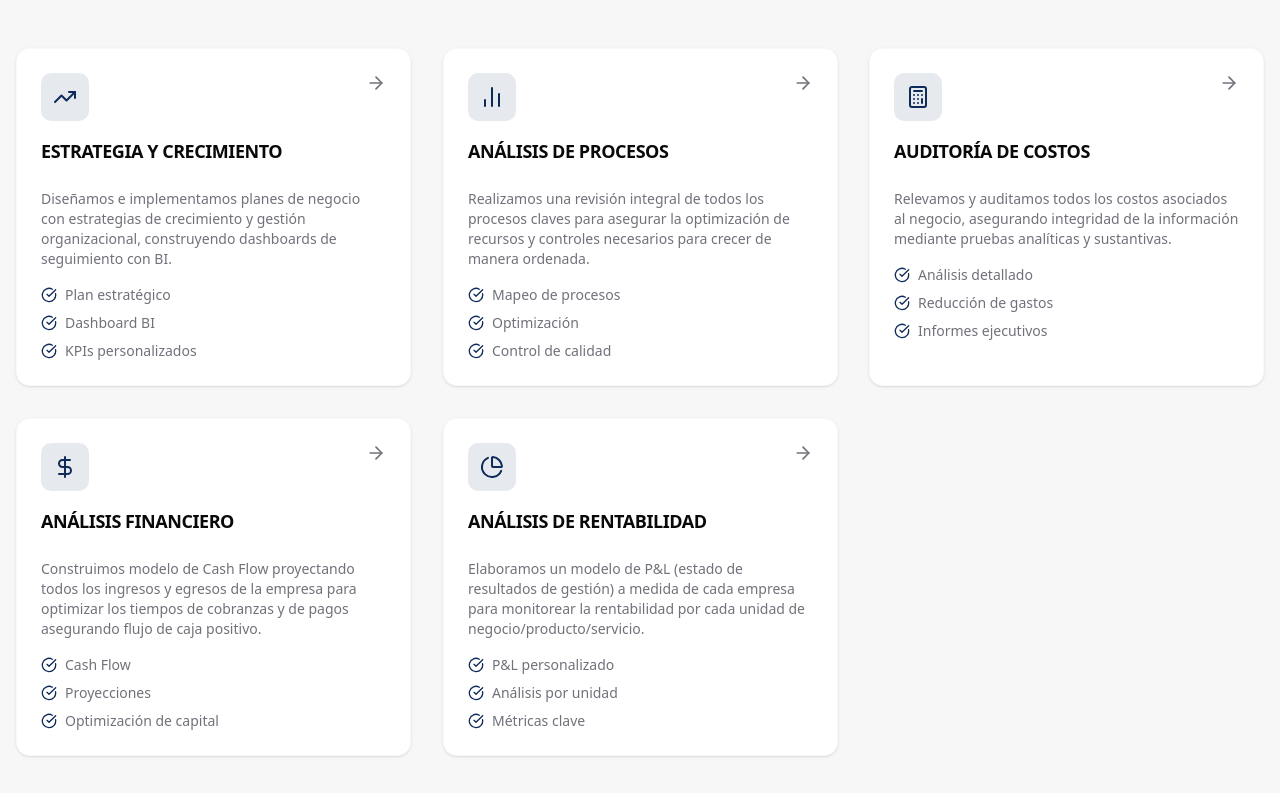
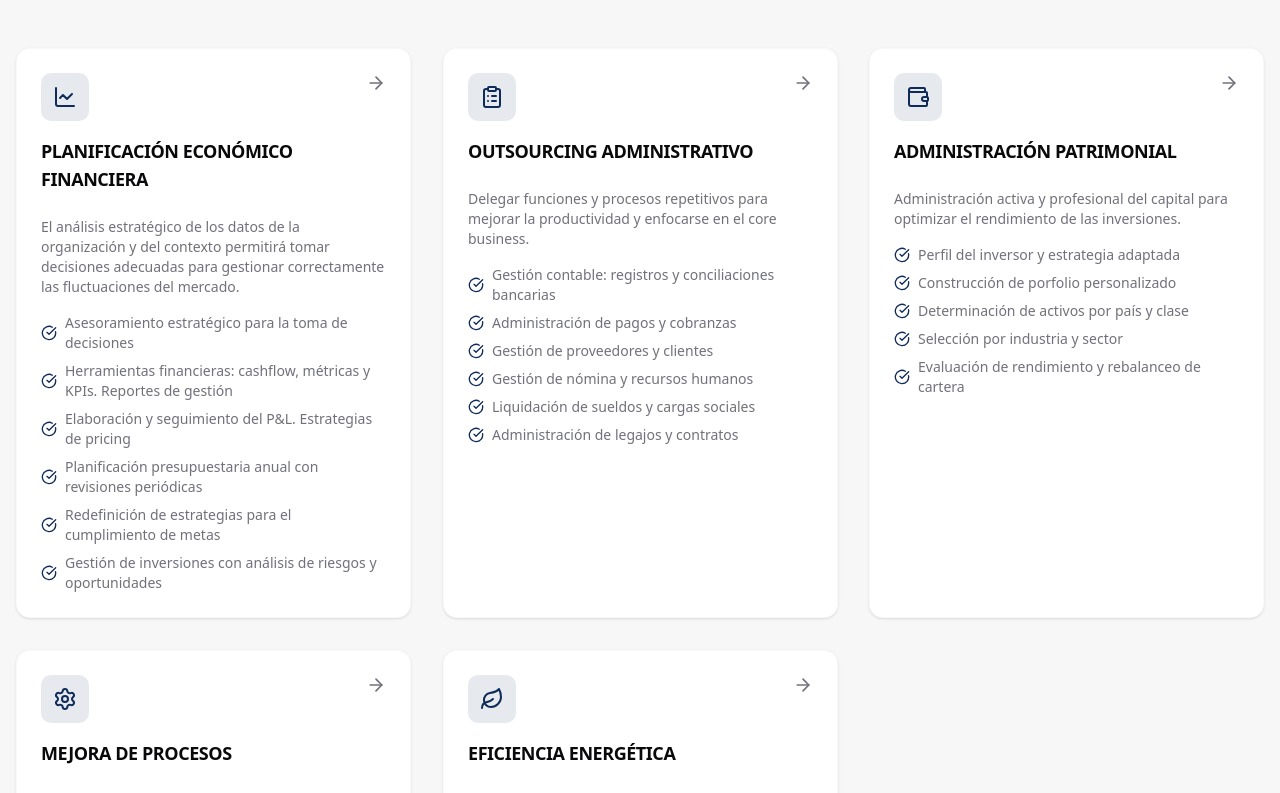
Before and after one commit to kerellen/poc_landing_page, a Next.js app: page / in a window 1280 px wide. Shown: the part 1620-2413 px from the top of the page. Built offline with nearby package versions, Linux system fonts and the light colour scheme.

Commit message:
feat: update service descriptions and icons

```diff
--- a/app/page.tsx
+++ b/app/page.tsx
@@ -18,11 +18,12 @@ import { Stats } from "@/components/stats";
 import { FAQ } from "@/components/faq";
 import { CTA } from "@/components/cta";
 import {
-  TrendingUp,
-  BarChart2,
-  Calculator,
-  DollarSign,
-  PieChart,
+  LineChart,
+  ClipboardList,
+  Wallet,
+  Settings,
+  Leaf,
+  Mail,
   ArrowRight,
   Target,
   Sparkles,
@@ -33,34 +34,75 @@ import { cn } from "@/lib/utils";
 
 const services = [
   {
-    icon: TrendingUp,
-    title: "ESTRATEGIA Y CRECIMIENTO",
-    description: "Diseñamos e implementamos planes de negocio con estrategias de crecimiento y gestión organizacional, construyendo dashboards de seguimiento con BI.",
-    features: ["Plan estratégico", "Dashboard BI", "KPIs personalizados"],
+    icon: LineChart,
+    title: "PLANIFICACIÓN ECONÓMICO FINANCIERA",
+    description:
+      "El análisis estratégico de los datos de la organización y del contexto permitirá tomar decisiones adecuadas para gestionar correctamente las fluctuaciones del mercado.",
+    features: [
+      "Asesoramiento estratégico para la toma de decisiones",
+      "Herramientas financieras: cashflow, métricas y KPIs. Reportes de gestión",
+      "Elaboración y seguimiento del P&L. Estrategias de pricing",
+      "Planificación presupuestaria anual con revisiones periódicas",
+      "Redefinición de estrategias para el cumplimiento de metas",
+      "Gestión de inversiones con análisis de riesgos y oportunidades",
+    ],
   },
   {
-    icon: BarChart2,
-    title: "ANÁLISIS DE PROCESOS",
-    description: "Realizamos una revisión integral de todos los procesos claves para asegurar la optimización de recursos y controles necesarios para crecer de manera ordenada.",
-    features: ["Mapeo de procesos", "Optimización", "Control de calidad"],
+    icon: ClipboardList,
+    title: "OUTSOURCING ADMINISTRATIVO",
+    description:
+      "Delegar funciones y procesos repetitivos para mejorar la productividad y enfocarse en el core business.",
+    features: [
+      "Gestión contable: registros y conciliaciones bancarias",
+      "Administración de pagos y cobranzas",
+      "Gestión de proveedores y clientes",
+      "Gestión de nómina y recursos humanos",
+      "Liquidación de sueldos y cargas sociales",
+      "Administración de legajos y contratos",
+    ],
   },
   {
-    icon: Calculator,
-    title: "AUDITORÍA DE COSTOS",
-    description: "Relevamos y auditamos todos los costos asociados al negocio, asegurando integridad de la información mediante pruebas analíticas y sustantivas.",
-    features: ["Análisis detallado", "Reducción de gastos", "Informes ejecutivos"],
+    icon: Wallet,
+    title: "ADMINISTRACIÓN PATRIMONIAL",
+    description:
+      "Administración activa y profesional del capital para optimizar el rendimiento de las inversiones.",
+    features: [
+      "Perfil del inversor y estrategia adaptada",
+      "Construcción de porfolio personalizado",
+      "Determinación de activos por país y clase",
+      "Selección por industria y sector",
+      "Evaluación de rendimiento y rebalanceo de cartera",
+    ],
   },
   {
-    icon: DollarSign,
-    title: "ANÁLISIS FINANCIERO",
-    description: "Construimos modelo de Cash Flow proyectando todos los ingresos y egresos de la empresa para optimizar los tiempos de cobranzas y de pagos asegurando flujo de caja positivo.",
-    features: ["Cash Flow", "Proyecciones", "Optimización de capital"],
+    icon: Settings,
+    title: "MEJORA DE PROCESOS",
+    description:
+      "Identificar oportunidades de mejora e implementar soluciones que generen valor para la organización.",
+    features: [
+      "Diagnóstico y evaluación de procesos vigentes",
+      "Plan integral de oportunidades de mejora",
+      "Project management para la implementación",
+      "Reingeniería organizacional y reestructuración",
+      "Descripción de funciones y desarrollo organizacional",
+      "Implementación de sistemas de gestión",
+      "Certificaciones ISO 9001",
+    ],
   },
   {
-    icon: PieChart,
-    title: "ANÁLISIS DE RENTABILIDAD",
-    description: "Elaboramos un modelo de P&L (estado de resultados de gestión) a medida de cada empresa para monitorear la rentabilidad por cada unidad de negocio/producto/servicio.",
-    features: ["P&L personalizado", "Análisis por unidad", "Métricas clave"],
+    icon: Leaf,
+    title: "EFICIENCIA ENERGÉTICA",
+    description:
+      "Reducimos costos energéticos mediante proyectos de eficiencia, auditorías y gestión continua.",
+    features: [
+      "Diagnóstico y planificación de acciones",
+      "Optimización de procesos y reducción de desperdicios",
+      "Control de facturación y revisión de tarifas",
+      "Monitoreo energético y elaboración de KPIs",
+      "Capacitaciones para uso racional de la energía",
+      "Certificaciones ISO 50.001",
+      "Pago por resultados basado en el ahorro",
+    ],
   },
 ];
 
@@ -332,7 +374,7 @@ export default function Home() {
               <Card className="border-muted/50 hover:shadow-lg transition-shadow">
                 <CardContent className="pt-6 text-center space-y-2">
                   <div className="inline-flex p-3 rounded-lg bg-primary/10 mb-2">
-                    <DollarSign className="h-6 w-6 text-primary" />
+                    <Mail className="h-6 w-6 text-primary" />
                   </div>
                   <p className="font-semibold">Email</p>
                   <p className="text-sm text-muted-foreground">contacto@consultoriaelite.com</p>
--- a/components/footer.tsx
+++ b/components/footer.tsx
@@ -17,11 +17,11 @@ import Image from "next/image";
 
 const footerLinks = {
   servicios: [
-    { label: "Estrategia y Crecimiento", href: "#servicios" },
-    { label: "Análisis de Procesos", href: "#servicios" },
-    { label: "Auditoría de Costos", href: "#servicios" },
-    { label: "Análisis Financiero", href: "#servicios" },
-    { label: "Análisis de Rentabilidad", href: "#servicios" },
+    { label: "Planificación Económico Financiera", href: "#servicios" },
+    { label: "Outsourcing Administrativo", href: "#servicios" },
+    { label: "Administración Patrimonial", href: "#servicios" },
+    { label: "Mejora de Procesos", href: "#servicios" },
+    { label: "Eficiencia Energética", href: "#servicios" },
   ],
   empresa: [
     { label: "Sobre Nosotros", href: "#nosotros" },
```
